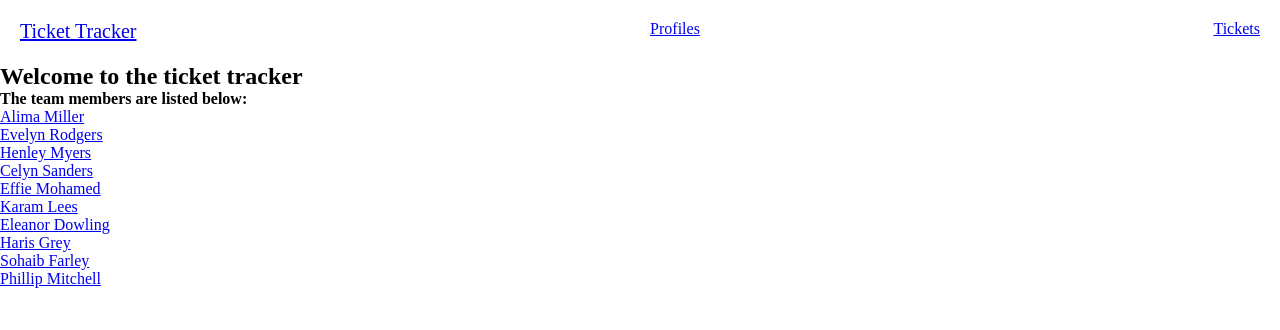
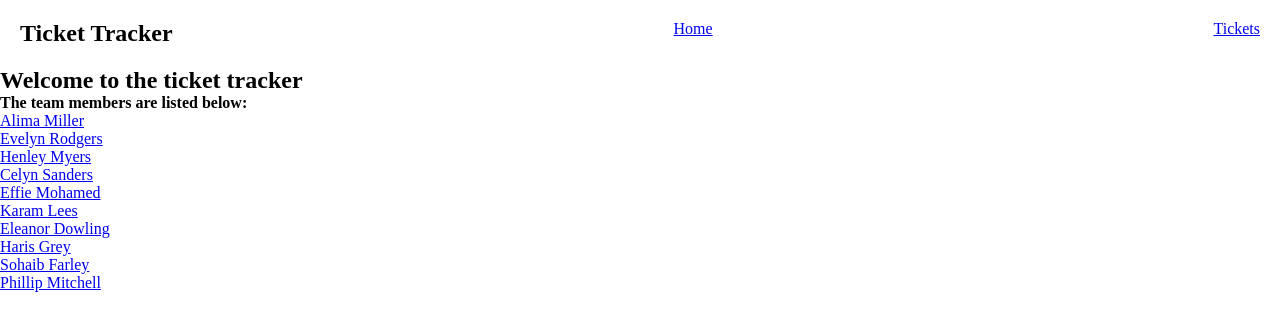
Before and after one commit to akajugz/ticket-tracker, a React (Vite) app: page / in a window 1280 px wide. Shown: the top 330 px of the page. Built offline with nearby package versions, Linux system fonts and the light colour scheme.

Commit message:
All the features work and I have check each individula name to make sure the profiles work.

```diff
--- a/src/App.tsx
+++ b/src/App.tsx
@@ -3,7 +3,7 @@ import { team } from "./data/data";
 import NavMenu from "./components/NavMenu/NavMenu";
 import HomePage from "./Containers/HomePage/HomePage";
 import TicketsPage from "./Containers/TrackerPage/TrackerPage";
-import EmployeesPage from "./Containers/EmployeesPage/EmployeesPage";
+import Profiles from "./components/Profile/Profile";
 import "./App.scss";
 
 const App = () => {
@@ -13,9 +13,12 @@ const App = () => {
         <div>
           <NavMenu />
           <Routes>
-            <Route path="/" element={<HomePage employee={team} />} />
-            <Route path="/profiles" element={<EmployeesPage team={team} />} />
-            <Route path="/employee" element={<TicketsPage />} />
+            <Route key="home" path="/" element={<HomePage employee={team} />} />
+            <Route
+              path="/profiles/:id"
+              element={<Profiles team={team} />} // Use the Profiles component directly
+            />
+            <Route key="tickets" path="/employee" element={<TicketsPage />} />
           </Routes>
         </div>
       </HashRouter>
--- a/src/Containers/HomePage/HomePage.tsx
+++ b/src/Containers/HomePage/HomePage.tsx
@@ -1,4 +1,4 @@
-import { Link } from "react-router-dom";
+import { NavLink } from "react-router-dom";
 import "./HomePage.scss";
 import { EmployeeProps } from "./../../components/type";
 
@@ -12,12 +12,13 @@ const HomePage = ({ employee }: HomePageProps) => {
       <h2>Welcome to the ticket tracker</h2>
       <h4>The team members are listed below:</h4>
       {employee.map((member) => (
-        <Link key={member.id} to={`/employee/${member.id}`}>
+        <NavLink key={member.id} to={`/profiles/${member.id}`}>
           <p>{member.name}</p>
-        </Link>
+        </NavLink>
       ))}
     </div>
   );
 };
 
+
 export default HomePage;
--- a/src/components/Employee/Employee.tsx
+++ b/src/components/Employee/Employee.tsx
@@ -1,3 +1,4 @@
+import { Link } from "react-router-dom";
 import { useState } from "react";
 import "./Employee.scss";
 
@@ -17,7 +18,7 @@ type EmployeeProps = {
 Create a function that takes the type as a para, deconstructed
 create a counter using useState
 */
-const Employee = ({ name, role }: EmployeeProps) => {
+const Employee = ({ id, name, role }: EmployeeProps) => {
   const [ticketCount, setTicketCount] = useState(0);
 
   const ticketCountIncrement = () => {
@@ -33,7 +34,9 @@ const Employee = ({ name, role }: EmployeeProps) => {
   return (
     <>
       <div className="employees">
-        <h3 className="employees__name">{name}</h3>
+        <h3 className="employees__name">
+          <Link to={`/profiles/${id}`}>{name}</Link>
+        </h3>
         <p className="employees__role">{role}</p>
 
         <button
--- a/src/components/NavMenu/NavMenu.scss
+++ b/src/components/NavMenu/NavMenu.scss
@@ -3,7 +3,5 @@
   justify-content: space-between;
   padding: 20px;
 
-  &__main--heading {
-    font-size: 20px;
-  }
+
 }
--- a/src/components/NavMenu/NavMenu.tsx
+++ b/src/components/NavMenu/NavMenu.tsx
@@ -5,11 +5,9 @@ const NavMenu = () => {
   return (
     <>
       <div className="nav">
-        <Link to={"/"} className="nav__main--heading">
-          Ticket Tracker
-        </Link>
-        <Link to={"/profiles"} className="nav__profiles-button">
-          Profiles
+        <h2 className="nav__main--heading">Ticket Tracker</h2>
+        <Link to={"/"} className="nav__home-button">
+          Home
         </Link>
         <Link to={"/employee"} className="nav__tickets-button">
           Tickets
--- a/src/components/Profile/Profile.tsx
+++ b/src/components/Profile/Profile.tsx
@@ -1,28 +1,25 @@
+import { useParams } from "react-router-dom";
 import "./Profile.scss";
+import { team } from "../../data/data";
 
-type ProfileProps = {
-  id: number;
-  name: string;
-  role: string;
-  profile: {
-    experience: string;
-    department: string;
-    techstack: string[];
-    profilePicture: string;
-  };
-};
+const Profiles = () => {
+  const { id } = useParams();
+  const employee = team.find((member) => member.id === Number(id));
 
-const Profiles = ({ name, role, profile }: ProfileProps) => {
+  if (employee === undefined) {
+    return <p>Employee not found</p>;
+  }
+
   return (
     <>
       <div className="employees">
-        <h3 className="employees__name">{name}</h3>
-        <p className="employees__role">{role}</p>
+        <h3 className="employees__name">{employee.name}</h3>
+        <p className="employees__role">{employee.role}</p>
         <div className="employees__profile">
-          <p>Experience: {profile.experience}</p>
-          <p>Department: {profile.department}</p>
-          <p>Tech Stack: {profile.techstack.join(", ")}</p>
-          <img src={profile.profilePicture} alt="Profile" />
+          <p>Experience: {employee.profile.experience}</p>
+          <p>Department: {employee.profile.department}</p>
+          <p>Tech Stack: {employee.profile.techstack.join(", ")}</p>
+          <img src={employee.profile.profilePicture} alt="Profile" />
         </div>
       </div>
     </>
```
